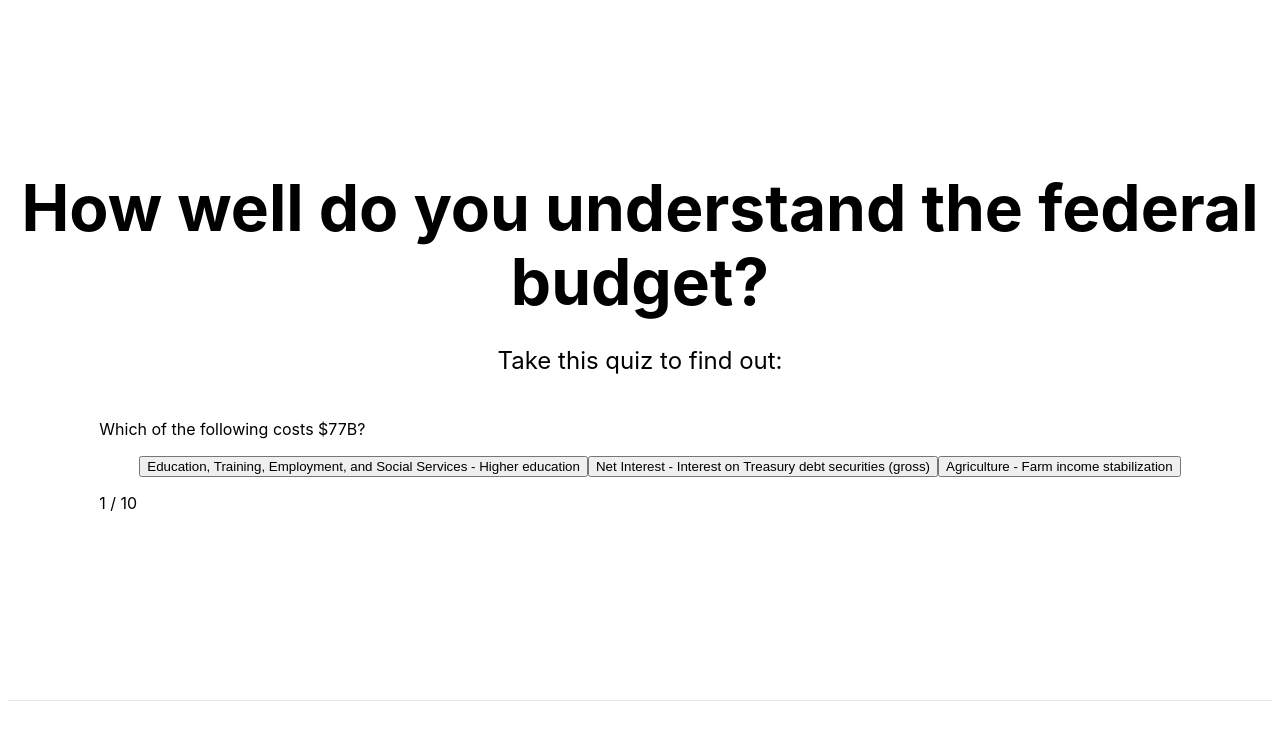
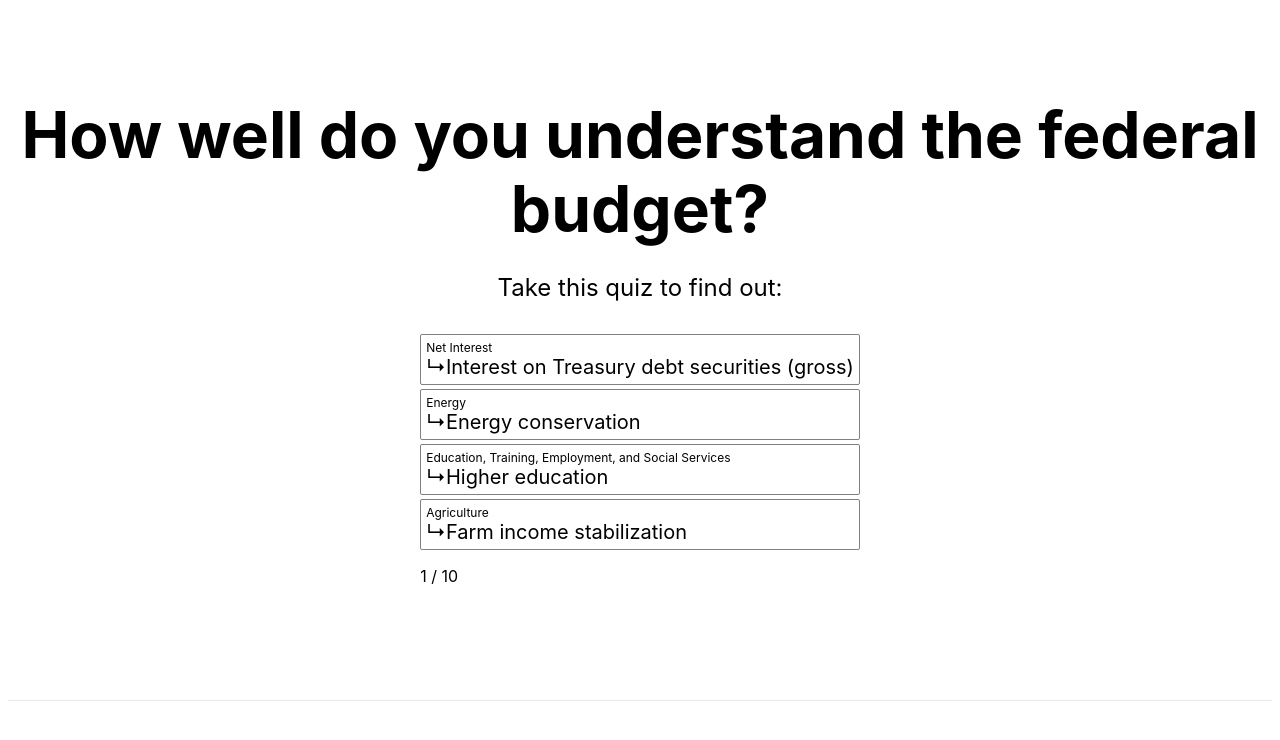
Before and after one commit to lswainemoore/budget, a Next.js app in the folder budget-quiz/: page / in a window 1280 px wide. Both pictures are taken after a click on the link "start!". Shown: the top 740 px of the page. Built offline with nearby package versions, Linux system fonts and the light colour scheme.

Commit message:
drag and drop

```diff
--- a/budget-quiz/components/quiz.js
+++ b/budget-quiz/components/quiz.js
@@ -1,4 +1,7 @@
 import React from 'react'
+import {SortableContainer, SortableElement} from 'react-sortable-hoc';
+import arrayMove from 'array-move';
+import clone from 'clone'
 
 class Quiz extends React.Component {
   constructor(props) {
@@ -6,7 +9,7 @@ class Quiz extends React.Component {
     this.budgetData = props.budgetData;
 
     this.numQuestions = 10;
-    this.numOptionsPerQuestion = 3;
+    this.numOptionsPerQuestion = 4;
 
     this.state = {
       started: false,
@@ -59,7 +62,7 @@ class Quiz extends React.Component {
   nextQuestion() {
     if (this.state.currentQuestionNum < this.numQuestions) {
       this.setState((prevState) => ({
-        currentQuestionNum: prevState.currentQuestionNum + 1
+        currentQuestionNum: prevState.currentQuestionNum + 1,
       }));
     } else {
       this.setState({finished: true})
@@ -81,7 +84,7 @@ class Quiz extends React.Component {
     // TODO:
     //  - don't pick from same budget function for a given question.
     //  - don't pick sums that are too close for a given question
-    //  - i actually kind of a different form of question: order these X budget items
+    //  - exclude "other" functions
 
     // full list of the options
     let allOptions = {};
@@ -90,7 +93,12 @@ class Quiz extends React.Component {
         if (sf.total === 0) {
           return;
         }
-        allOptions[`${f.budget_function_title} - ${sf.budget_subfunction_title}`] = this.prettifyMoney(sf.total);
+        allOptions[`${f.budget_function_title} - ${sf.budget_subfunction_title}`] = {
+          bfTitle: f.budget_function_title,
+          bsfTitle: sf.budget_subfunction_title,
+          total: sf.total,
+          prettyTotal: this.prettifyMoney(sf.total),
+        }
       })
     });
     let unusedOptions = Object.keys(allOptions);
@@ -103,22 +111,16 @@ class Quiz extends React.Component {
       let choices = [];
       for (const y of Array(this.numOptionsPerQuestion).keys()) {
         const chosenIndex = Math.floor(Math.random() * unusedOptions.length);
-        choices.push(unusedOptions[chosenIndex]);
+        choices.push(allOptions[unusedOptions[chosenIndex]]);
         // no longer unused!
         unusedOptions.splice(chosenIndex, 1);
       }
 
-      // choose answer
-      const correctChoice = choices[Math.floor(Math.random() * choices.length)];
-      const clue = allOptions[correctChoice];
-
-      questions.push({
-        choices: choices,
-        correctChoice: correctChoice,
-        clue: clue
-      });
+      questions.push(choices);
     }
-    this.setState({questions: questions});
+    this.setState({
+      questions: questions,
+    });
   }
 
   render() {
@@ -127,15 +129,18 @@ class Quiz extends React.Component {
       if (!this.state.finished) {
         interior = (
           <div>
-            {this.state.questions.map((q) =>
-              <Question
-                clue={q.clue}
-                choices={q.choices}
-                correctChoice={q.correctChoice}
-                onCorrect={() => this.onCorrect()}
-                onIncorrect={() => this.onIncorrect()}
-              />
-            )[this.state.currentQuestionNum - 1]}
+            {this.state.questions.map((q, i) =>
+              <div
+                key={i}
+                style={{display: this.state.currentQuestionNum === (i + 1) ? 'unset': 'none'}}
+              >
+                <Question
+                  choices={q}
+                  onCorrect={() => this.onCorrect()}
+                  onIncorrect={() => this.onIncorrect()}
+                />
+              </div>
+            )}
             <p>{this.state.currentQuestionNum} / {this.numQuestions}</p>
           </div>
         );
@@ -160,40 +165,108 @@ class Quiz extends React.Component {
   }
 }
 
+
+const Option = SortableElement(({value}) => {
+  return (
+    <div
+      style={{
+        userSelect: 'none',
+        border: '1px solid gray',
+        borderRadius: '2px',
+        margin: '4px 0px',
+        padding: '5px',
+      }}
+    >
+      <div
+        style={{
+          fontSize: '12px',
+        }}
+      >
+        {value.bfTitle}
+      </div>
+      <div
+        style={{
+          fontSize: '20px',
+        }}
+      >
+        &#8627;{value.bsfTitle}
+      </div>
+
+    </div>
+  )
+});
+
+const OptionsList = SortableContainer(({items}) => {
+  return (
+    <div
+      style={{
+        listStyleType: 'none',
+        backgrondColor: 'gray'
+      }}
+    >
+      {items.map((value, index) => (
+        <Option key={`item-${value}`} index={index} value={value} />
+      ))}
+    </div>
+  );
+});
+
 class Question extends React.Component {
   constructor(props) {
     super(props);
-    this.state = {}
+
+    let choices = clone(props.choices);
+    this.shuffle(choices);
+    this.state = {
+      choices: choices
+    };
   }
 
-  selectAnswer(choice) {
-    if (choice == this.props.correctChoice) {
-      this.props.onCorrect();
-    } else {
-      this.props.onIncorrect();
+  shuffle(arr) {
+    // shuffles arr in place.
+    // from: https://medium.com/@nitinpatel_20236/how-to-shuffle-correctly-shuffle-an-array-in-javascript-15ea3f84bfb
+    for(let i = arr.length - 1; i > 0; i--){
+      const j = Math.floor(Math.random() * i)
+      const temp = arr[i]
+      arr[i] = arr[j]
+      arr[j] = temp
     }
   }
 
+  onSortEnd = ({oldIndex, newIndex}) => {
+    this.setState(({choices}) => ({
+      choices: arrayMove(choices, oldIndex, newIndex),
+    }));
+  }
+
+  // selectAnswer(choice) {
+  //   if (choice == this.props.correctChoice) {
+  //     this.props.onCorrect();
+  //   } else {
+  //     this.props.onIncorrect();
+  //   }
+  // }
+
   render() {
     return (
-      <div>
-        <p>
-          Which of the following costs {this.props.clue}?
-        </p>
-        <ul>
-          {this.props.choices.map(c => {
-            return (
-              <button
-                onClick={() => this.selectAnswer(c)}
-              >
-                {c}
-              </button>
-            )
-          })}
-        </ul>
-      </div>
+      <OptionsList items={this.state.choices} onSortEnd={this.onSortEnd} />
     )
   }
 }
 
 export default Quiz;
+
+
+// TODO
+// functionality
+// ~ change to being ordering instead of pick one
+// - submit answer
+// - immediate feedback on correctness
+// - make a visualization after you select answer (i'm thinking bars drop down from buttons)
+// - hints (e.g. 2B is X twinkies...oh you meant a helpful hint??)
+// - stats (e.g. you scored better than X% of users, and 80% of Representatives*  *probably)
+// - selection of questions to toss out really hard things
+// - difficulty level to affect ratios used for ^
+// styling
+// - buttons
+// - everything else
--- a/budget-quiz/package.json
+++ b/budget-quiz/package.json
@@ -8,8 +8,11 @@
     "start": "next start"
   },
   "dependencies": {
+    "array-move": "^3.0.1",
+    "clone": "^2.1.2",
     "next": "10.0.3",
     "react": "17.0.1",
-    "react-dom": "17.0.1"
+    "react-dom": "17.0.1",
+    "react-sortable-hoc": "^1.11.0"
   }
 }
```
Also changed, not shown: 1 other file (tests, documents, lock files or other folders).
